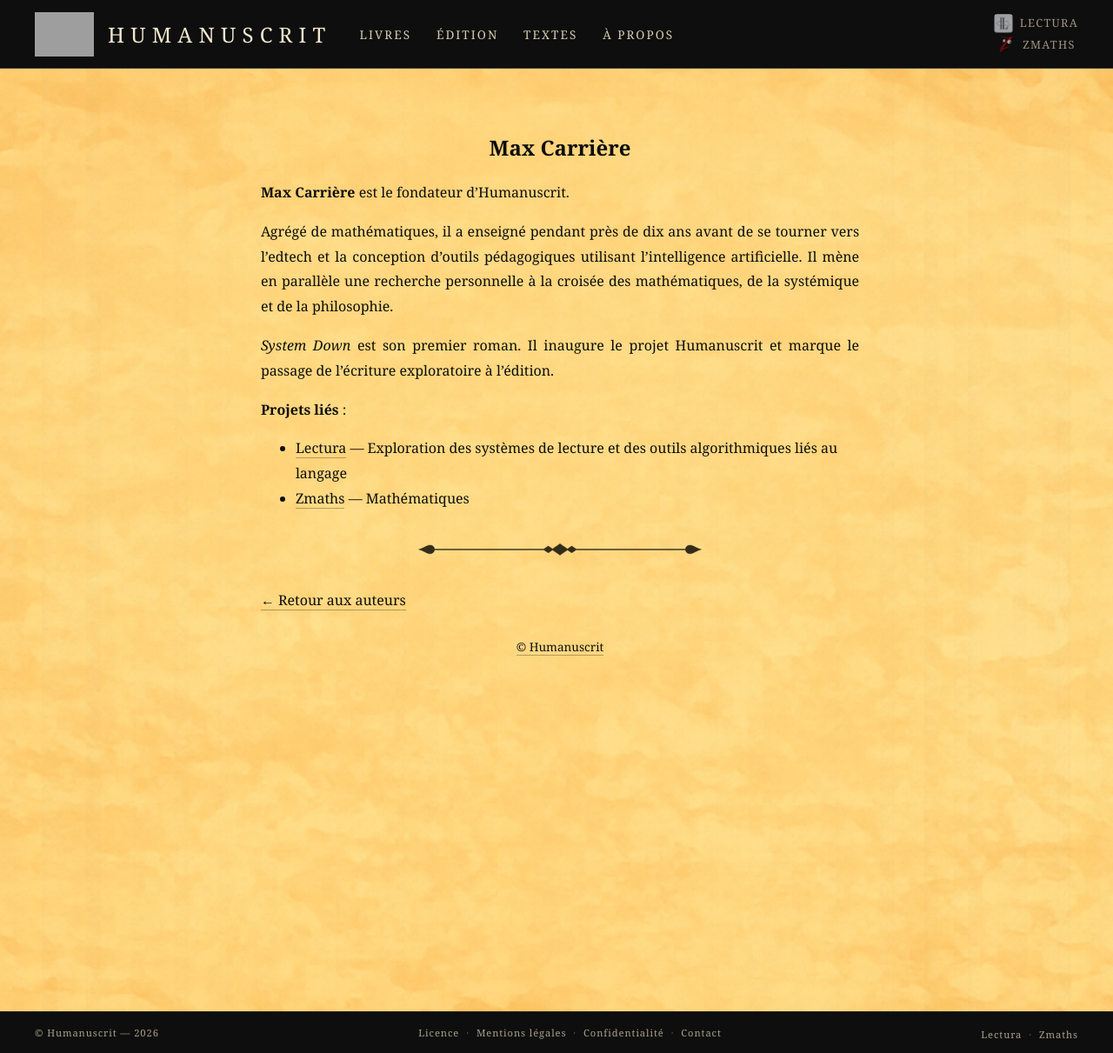
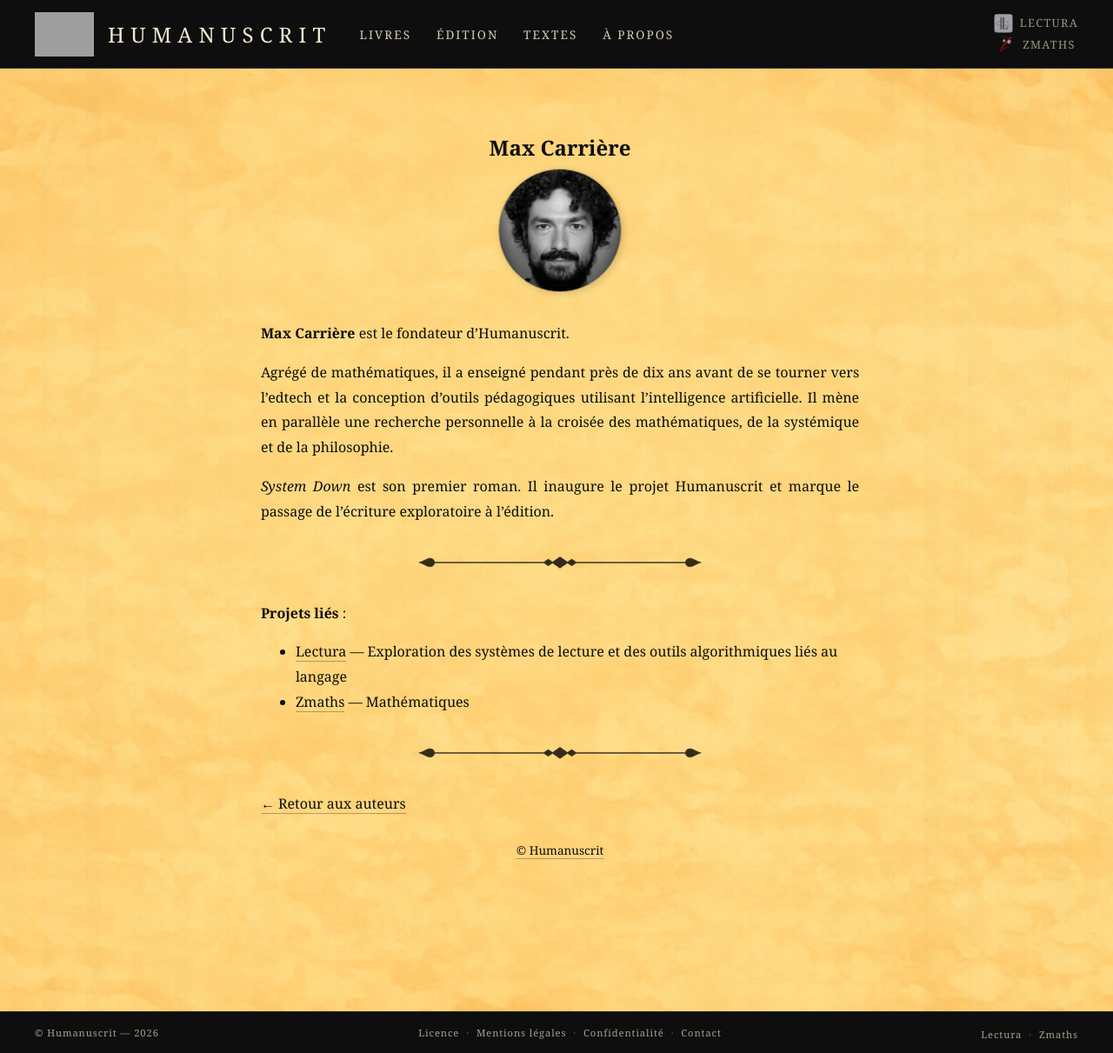
Before and after one commit to maxcarriere/humanuscrit, a Jekyll site: the page built from edition-auteur-max-carriere.md, in a window 1280 px wide and 1211 px high. Shown: the whole window at 87% size. Built offline with Jekyll 4.4.1, drawn with Linux system fonts in a browser that asks for light colours; grey boxes are pictures that could not be loaded.

Commit message:
Page Max Carrière : ajout photo + séparateur avant Projets liés
Co-Authored-By: Claude Opus 4.6 <noreply@anthropic.com>

```diff
--- a/edition-auteur-max-carriere.md
+++ b/edition-auteur-max-carriere.md
@@ -2,12 +2,18 @@
 title: Max Carrière
 permalink: /edition/auteur/max-carriere/
 ---
+
+<div style="text-align: center; margin-bottom: 1.5em;" markdown="0">
+<img src="{{ '/assets/images/max-carriere.jpg' | relative_url }}" alt="Max Carrière" style="width: 140px; height: 140px; object-fit: cover; border-radius: 50%; border: 1px solid rgba(13,13,13,0.3); box-shadow: 2px 2px 8px rgba(0,0,0,0.15);">
+</div>
 
 **Max Carrière** est le fondateur d'Humanuscrit.
 
 Agrégé de mathématiques, il a enseigné pendant près de dix ans avant de se tourner vers l'edtech et la conception d'outils pédagogiques utilisant l'intelligence artificielle. Il mène en parallèle une recherche personnelle à la croisée des mathématiques, de la systémique et de la philosophie.
 
 *System Down* est son premier roman. Il inaugure le projet Humanuscrit et marque le passage de l'écriture exploratoire à l'édition.
+
+---
 
 **Projets liés** :
 - [Lectura](https://lectura.world){:target="_blank" rel="noopener noreferrer"} — Exploration des systèmes de lecture et des outils algorithmiques liés au langage
```
